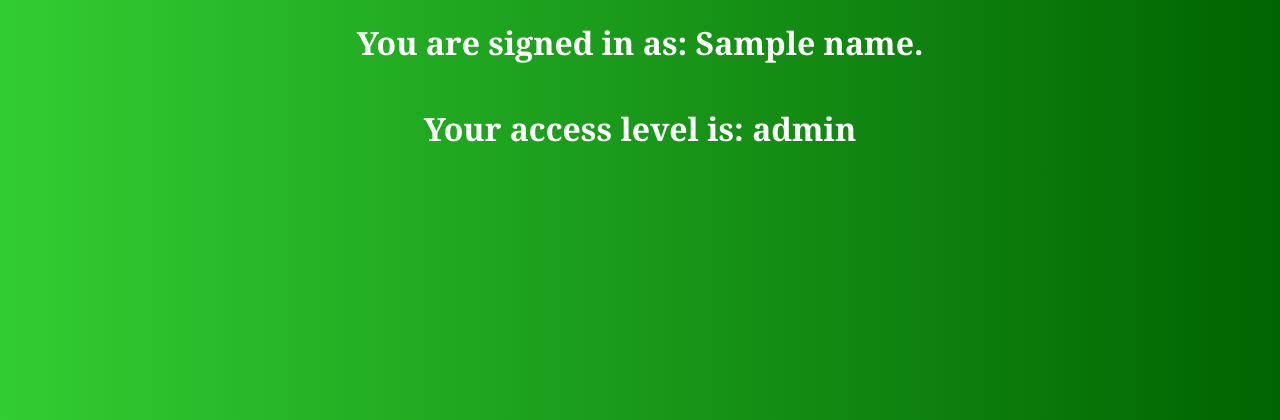
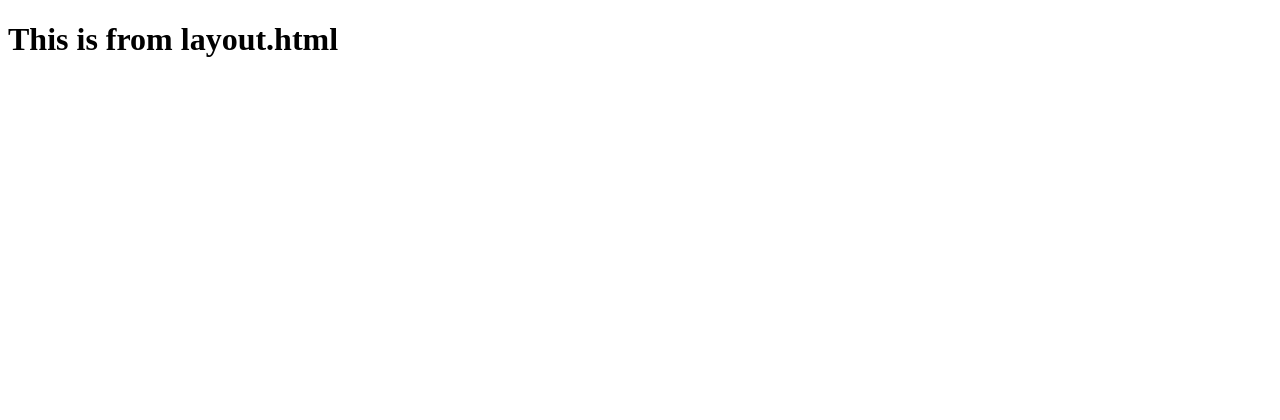
Before and after one commit to Dhrumil-Rana/Flask_QA, a Flask app: template templates/home.html in a window 1280 px wide. Shown: the top 420 px of the page. Run offline with Flask 2, Linux system fonts and the light colour scheme; the template is opened without the code that fills it: most values are stand-ins (such as "Sample title", 1, 10 or a date in 2020).

Commit message:
Added layout.html and layout.css

```diff
--- a/app.py
+++ b/app.py
@@ -51,6 +51,7 @@ def login():
     passwordIN=request.form['password'].encode('utf-8')
 
     user = accounts.query.filter_by(username=nameIN).first()
+
     if user:
         if user.password == hashlib.sha256(passwordIN).hexdigest():
             if user.role == 'U':
--- a/static/css/login.css
+++ b/static/css/login.css
@@ -20,7 +20,7 @@ h2{
     width: 20%;
     height: 100%;
     padding: 20px;
-    background-image: linear-gradient(45deg, #e861a5, pink);
+    background-image: linear-gradient(45deg, #e861a5, #8A2BE2);
     border-radius: 8px;
 }
 
--- a/templates/home.html
+++ b/templates/home.html
@@ -1,9 +1,10 @@
 <!DOCTYPE html>
+{% extends 'layout.html' %}
 <html lang="en" class="result">
     <head>
         <meta charset="UTF-8">
         <title>Home</title>
-        <link rel="stylesheet" type = "text/css" href="{{ url_for ('static' , filename='css/login.css') }}">
+        <link rel="stylesheet" type = "text/css" href="{{ url_for ('static' , filename='css/layout.css') }}">
     </head>
     <body>
         <h1>
--- /dev/null
+++ b/templates/layout.html
@@ -0,0 +1,10 @@
+<!DOCTYPE html>
+<html lang="en">
+<head>
+    <meta charset="UTF-8">
+    <title>{{title}}</title>
+</head>
+<body>
+    <h1>This is from layout.html</h1>
+</body>
+</html>
```
Also changed, not shown: static/css/layout.css (added).
